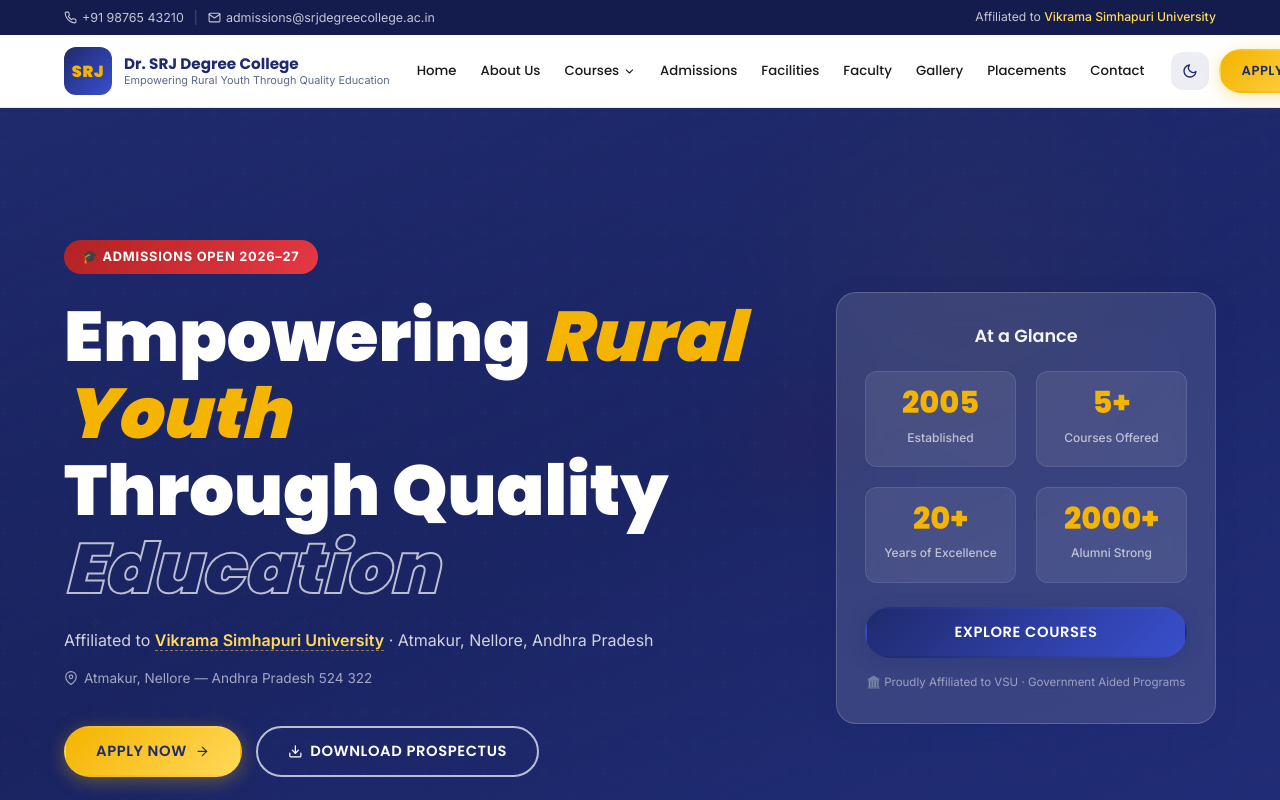
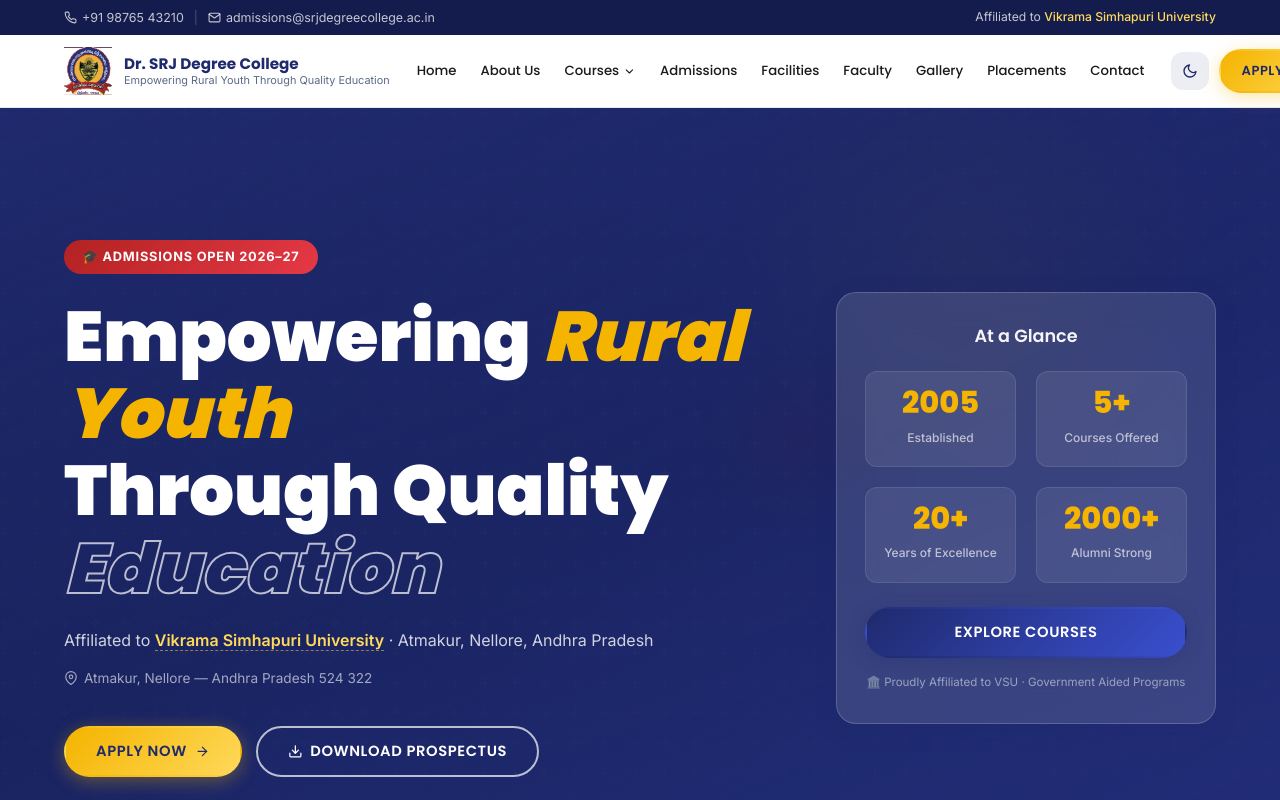
Before and after one commit to Pranay-Bhaskar/SRJ_Degree_college, a React (Vite) app in the folder frontend/: page / in a window 1280 px wide. Shown: the top 800 px of the page. Built offline with nearby package versions, Linux system fonts and the light colour scheme.

Commit message:
update logo

```diff
--- a/frontend/index.html
+++ b/frontend/index.html
@@ -2,7 +2,7 @@
 <html lang="en">
   <head>
     <meta charset="UTF-8" />
-    <link rel="icon" type="image/svg+xml" href="/vite.svg" />
+    <link rel="icon" type="image/svg+xml" href="/SRJ.svg" />
     <meta name="viewport" content="width=device-width, initial-scale=1.0" />
     <meta name="theme-color" content="#1F2A6D" />
 
--- a/frontend/src/components/Navbar.jsx
+++ b/frontend/src/components/Navbar.jsx
@@ -95,7 +95,7 @@
           {/* Logo */}
           <Link to="/" className="navbar__logo">
             <div className="navbar__logo-icon">
-              <span>SRJ</span>
+              <img src="/SRJ.svg" alt="SRJ College Logo" className="logo-img" />
             </div>
             <div className="navbar__logo-text">
               <span className="navbar__logo-name">Dr. SRJ Degree College</span>
```
